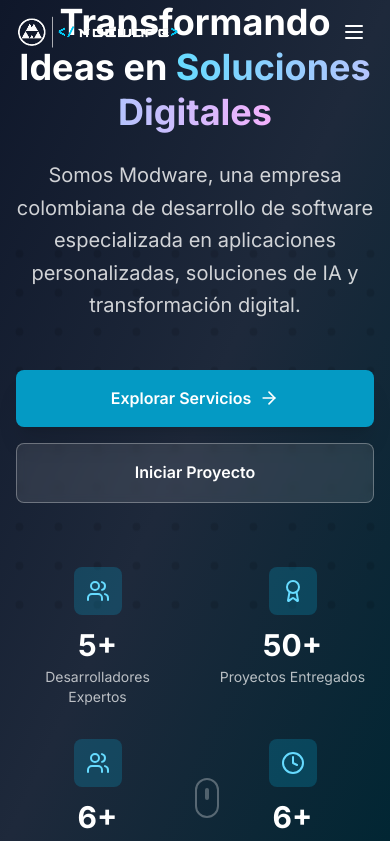
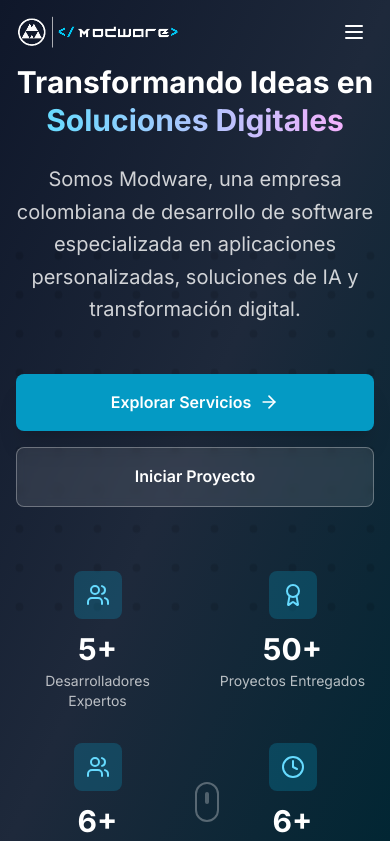
Before and after one commit to paulmrg-461/react_modware_landing, a React (Vite) app: page / in a window 390 px wide. Shown: the top 841 px of the page. Built offline with nearby package versions, Linux system fonts and the light colour scheme.

Commit message:
Fix: UI: Mobile hero.highlight

```diff
--- a/src/components/Hero.tsx
+++ b/src/components/Hero.tsx
@@ -26,7 +26,7 @@
         </svg>
       </div>
 
-      <div className="relative z-10 max-w-7xl mx-auto px-4 sm:px-6 lg:px-8 text-center">
+      <div className="relative z-10 max-w-7xl mx-auto px-4 sm:px-6 lg:px-8 text-center mt-16 sm:mt-20">
         {/* Location Badge */}
         <div className="hidden sm:inline-flex items-center gap-2 bg-white/10 backdrop-blur-sm rounded-full px-4 py-2 mt-4 mb-4 border border-white/20">
           <MapPin className="w-4 h-4 text-primary-300" />
@@ -34,7 +34,7 @@
         </div>
 
         {/* Main Heading */}
-        <h1 className="text-4xl md:text-6xl lg:text-7xl font-bold text-white mb-6 leading-tight">
+        <h1 className="text-3xl md:text-6xl lg:text-7xl font-bold text-white mb-6 leading-tight">
           {t('hero.title')}{' '}
           <span className="bg-gradient-to-r from-primary-300 to-accent-300 bg-clip-text text-transparent">
             {t('hero.titleHighlight')}
```
